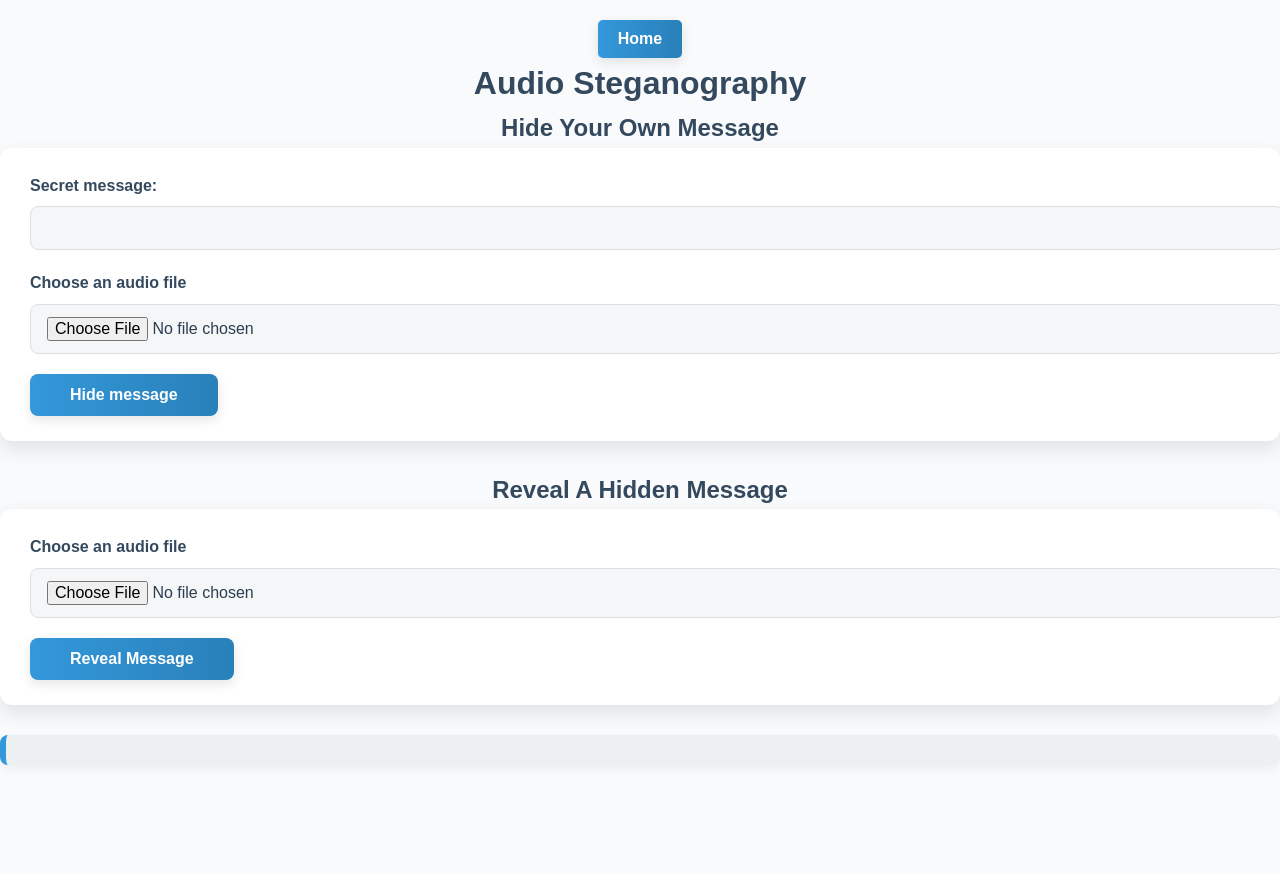
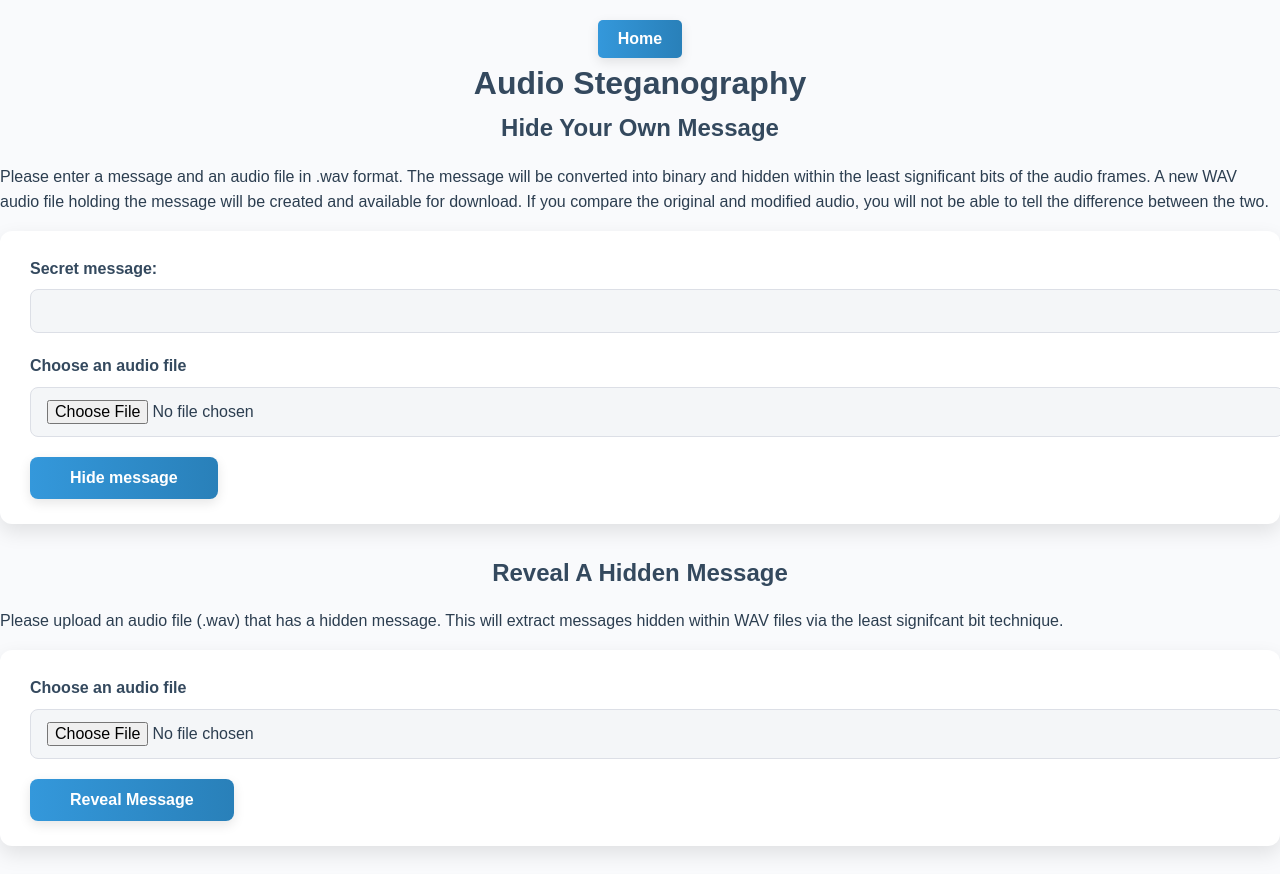
Before and after one commit to oscarr-1/LSB_Steganography_WebApp, a Flask app: page /audio/ in a window 1280 px wide. Shown: the top 874 px of the page. Before the commit the page ends 765 px from the top, so only its background shows below. Run offline with Flask 3, Linux system fonts and the light colour scheme.

Commit message:
Update audio_steg_page.html

```diff
--- a/app/templates/audio_steg_page.html
+++ b/app/templates/audio_steg_page.html
@@ -13,6 +13,12 @@
 
         <h1>Audio Steganography</h1>
         <h2>Hide Your Own Message</h2>
+        <p>
+            Please enter a message and an audio file in .wav format. The message will be converted into binary
+            and hidden within the least significant bits of the audio frames. A new WAV audio file holding the message
+            will be created and available for download. If you compare the original and modified audio, you
+            will not be able to tell the difference between the two.
+        </p>
         <form id="uploadForm" enctype="multipart/form-data">
             <label for="msg">Secret message: </label>
             <input type="text" id="msg" name="message"><br>
@@ -26,6 +32,10 @@
         <div id="result"></div>
 
         <h2>Reveal A Hidden Message</h2>
+        <p>
+            Please upload an audio file (.wav) that has a hidden message. This will extract messages hidden within
+            WAV files via the least signifcant bit technique.
+        </p>
         <form id="revealForm" enctype="multipart/form-data">
             <label for="audio">Choose an audio file</label>
             <input type="file" id="revealAudioUpload" name="audio" accept="audio/*">
```
